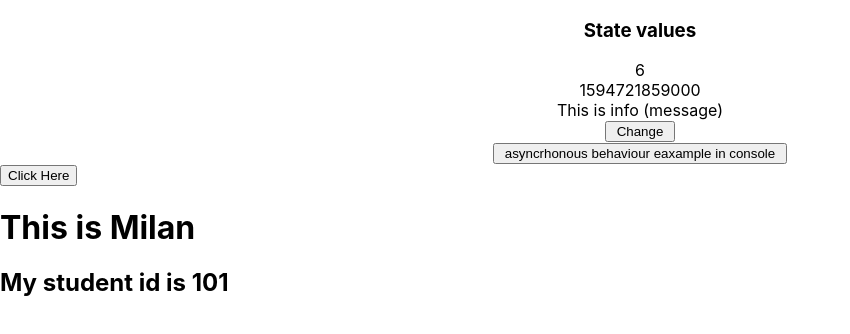
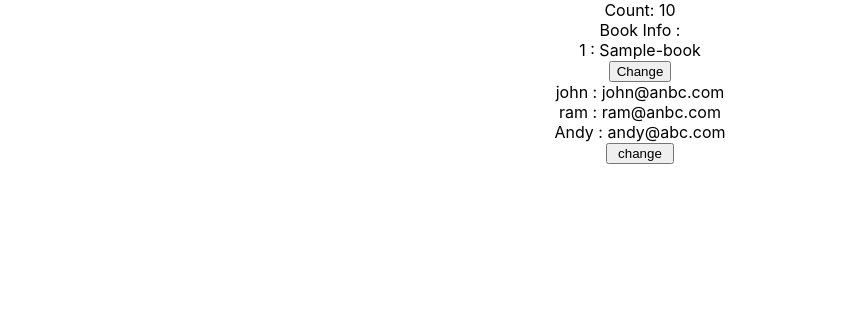
Before and after one commit to Milan-Pro/React, a React (Create React App) app in the folder reactbasics/: page / in a window 1280 px wide. Shown: the top 334 px of the page, without its empty margins (0-850 px from the left). Built offline with nearby package versions, Linux system fonts and the light colour scheme.

Commit message:
React hooks Demo 1

```diff
--- a/reactbasics/src/App.tsx
+++ b/reactbasics/src/App.tsx
@@ -9,8 +9,11 @@ import './App.css';
 //import { Register } from'./Register';
 //import { Invoices } from "./Invoices";
 //import { InvoiceProvider } from "./InvoiceProvider";
-import { StateDemo } from './StateDemo';
-import { Student } from './StudentComponent'
+//import { StateDemo } from './StateDemo';
+//import { Student } from './StudentComponent'
+//import { countReset } from 'console';
+import { Counter } from './Counter';
+import { Contacts } from "./Contacts";
 
 function App() {
 
@@ -63,7 +66,8 @@ function App() {
     </div>
   ); */
 
-  return (
+  //state demo
+  /* return (
     <React.Fragment>
     <div className="App">
       <StateDemo info="This is info (message)" />
@@ -72,6 +76,27 @@ function App() {
       <Student rollNo={101}/>
     </div>
     </React.Fragment>
+  ); */
+
+  //React hook demo
+  let b = {
+    id :1,
+    name: "Sample-book"
+  }
+  return (
+    <div className="App">
+      {/*passing the object book inline
+      <Counter initial={ 10 } book={{
+        id: 1,
+        name: "Sample book"
+      }} /> */}
+      {/*passing the object book through variable b*/}
+      <Counter initial={ 10 } book={b} />
+
+      <div className="App">
+      <Contacts />
+      </div>
+    </div>
   );
 
 }
--- /dev/null
+++ b/reactbasics/src/Contacts.tsx
@@ -0,0 +1,44 @@
+import React, {useState} from "react";
+
+interface IContact {
+    name: string;
+    email: string;
+};
+
+const data : IContact[] = [
+    {
+        name: "john",
+        email: "john@anbc.com"
+    },
+    {
+        name: "ram",
+        email: "ram@anbc.com"
+    },
+    {
+        name: "Andy",
+        email: "andy@abc.com"
+    }
+];
+
+export function Contacts() : JSX.Element {
+    let [contacts,setContacts] = useState(data);
+
+    return <div>
+        {
+            contacts.map((c: IContact) => <div>
+                    { c.name } : { c.email }
+                </div>)
+        }
+        <div>
+            <input type="button" value=" change "
+                onClick={ ()=> {
+                    if(contacts.length > 0) {
+                        let newContacts = [...contacts];
+                        newContacts.pop();
+
+                        setContacts(newContacts);
+                    }
+                }} />
+        </div>
+    </div>;
+}
--- /dev/null
+++ b/reactbasics/src/Counter.tsx
@@ -0,0 +1,40 @@
+import * as React from "react";
+
+export interface ICounterProps {
+    initial: number;
+    book: IBook; // interface to set hook state
+}
+
+//set state with hook
+interface IBook {
+    id: number;
+    name: string;
+}
+
+//functional component using reasct hook to rerender component
+// <Counter initial={ 1 } />
+export function Counter(props: ICounterProps) : JSX.Element {
+    //set element
+    let [count,setCount] = React.useState(props.initial);
+    //interface element
+    let [book,setBook] = React.useState(props.book);
+
+    return <div>
+        Count: { count } <br/>
+        Book Info : <br/>
+        { book.id } : { book.name }<br/>
+
+        <input type="button" value="Change" onClick={ () => {
+            setCount(count+1);
+
+            let newName = "Sample book: " + new Date().getTime();
+
+            setBook({
+                name: newName,
+                id: book.id
+            });
+
+            console.log("Count=" + count);
+        }} />
+    </div>;
+}
```
